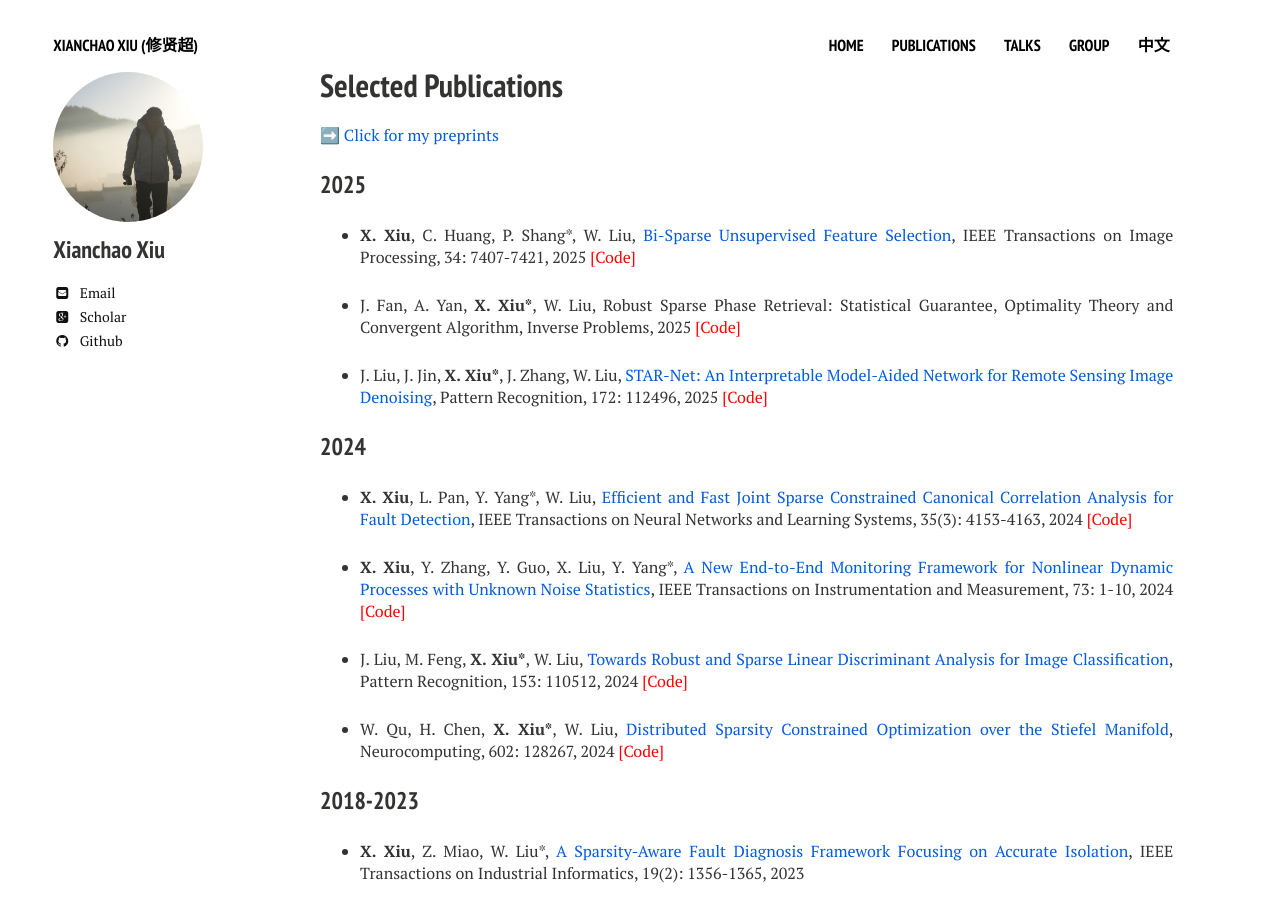
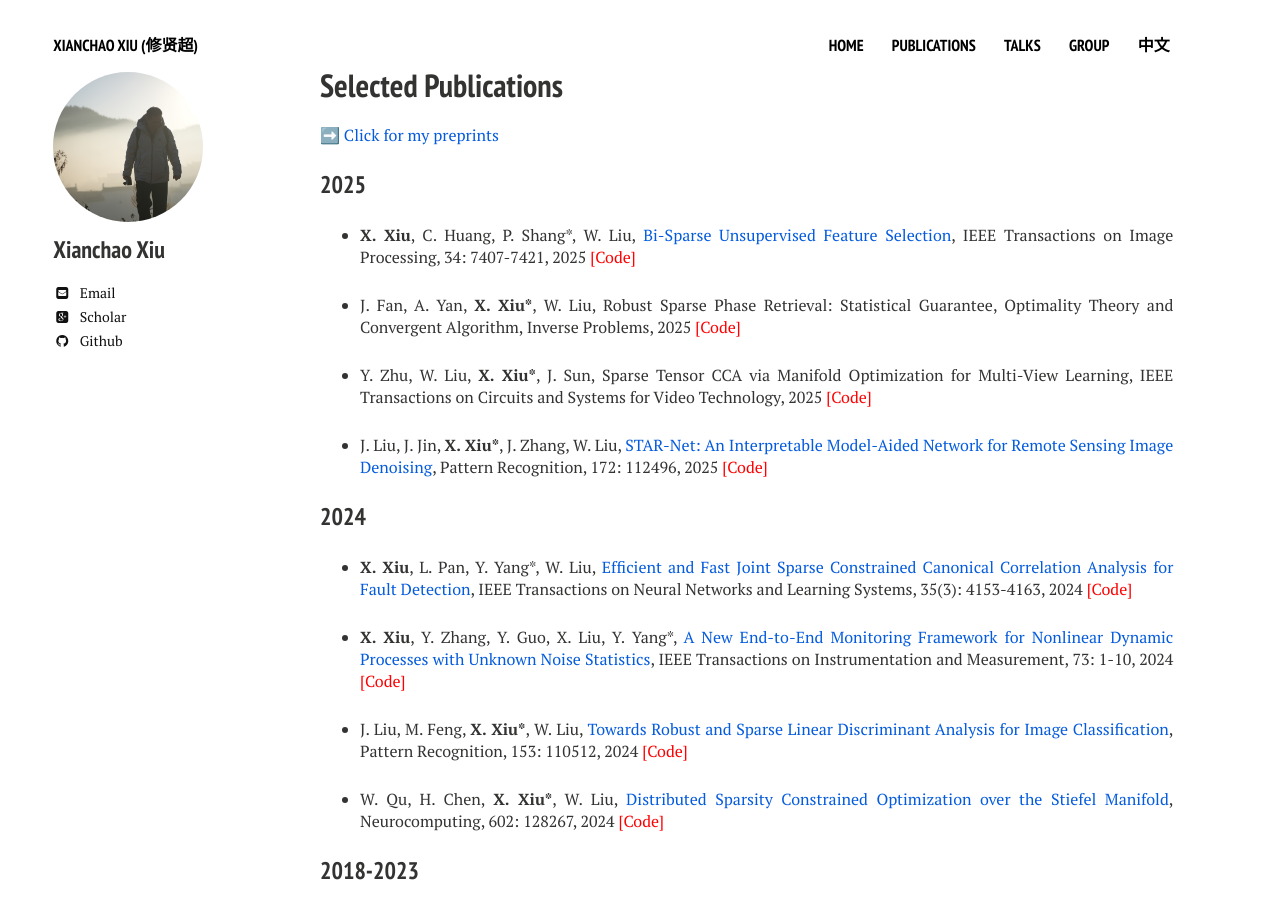
Before and after one commit to xianchaoxiu/xianchaoxiu.github.io, a Jekyll site: the page built from publications/index.md, in a window 1280 px wide and 900 px high. Built offline with Jekyll 4.4.1, drawn with Linux system fonts in a browser that asks for light colours; nearby versions of some CDN libraries.

Commit message:
Update index.md

```diff
--- a/publications/index.md
+++ b/publications/index.md
@@ -17,6 +17,9 @@ share: false
 * <b>X. Xiu</b>, C. Huang, P. Shang*, W. Liu, <a href="https://ieeexplore.ieee.org/document/11207158" class="textlink" target="_blank">Bi-Sparse Unsupervised Feature Selection</a>, IEEE Transactions on Image Processing, 34: 7407-7421, 2025 <a href="https://github.com/xianchaoxiu/BSUFS" class="textlink" target="_blank" style="color: red;">[Code]</a>
 
 * J. Fan, A. Yan, <b>X. Xiu*</b>, W. Liu, Robust Sparse Phase Retrieval: Statistical Guarantee, Optimality Theory and Convergent Algorithm, Inverse Problems,  2025 <a href="https://github.com/xianchaoxiu/HPR" class="textlink" target="_blank" style="color: red;">[Code]</a>
+
+* Y. Zhu, W. Liu, <b>X. Xiu*</b>, J. Sun, Sparse Tensor CCA via Manifold Optimization for Multi-View Learning, IEEE Transactions on Circuits and Systems for Video Technology, 2025  <a href="https://github.com/zhudafa/STCCA-L" class="textlink" target="_blank" style="color: red;">[Code]</a>
+
 
 * J. Liu, J. Jin, <b>X. Xiu*</b>, J. Zhang, W. Liu, <a href="https://doi.org/10.1016/j.patcog.2025.112496" class="textlink" target="_blank">STAR-Net: An Interpretable Model-Aided Network for Remote Sensing Image Denoising</a>, Pattern Recognition, 172: 112496, 2025 <a href="https://github.com/xianchaoxiu/STAR-Net" class="textlink" target="_blank" style="color: red;">[Code]</a>
 
```
